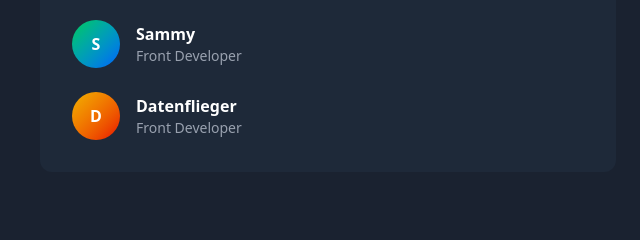
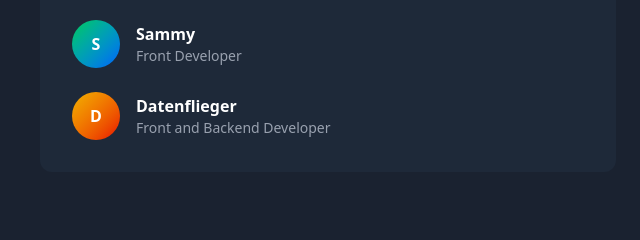
Before and after one commit to Steyonde/Website, a plain HTML site: page index.html in a window 1280 px wide. Shown: the part 2820-3060 px from the top of the page, 640-1280 px from the left. Drawn offline with nearby package versions, Linux system fonts and the light colour scheme; a web font is replaced by a local one.

Commit message:
Update index.html

```diff
--- a/index.html
+++ b/index.html
@@ -346,7 +346,7 @@
                                 </div>
                                 <div>
                                     <h4 class="font-bold">Datenflieger</h4>
-                                    <p class="text-sm text-gray-400">Front Developer</p>
+                                    <p class="text-sm text-gray-400">Front and Backend Developer</p>
                                 </div>
                             </div>
                         </div>
```
